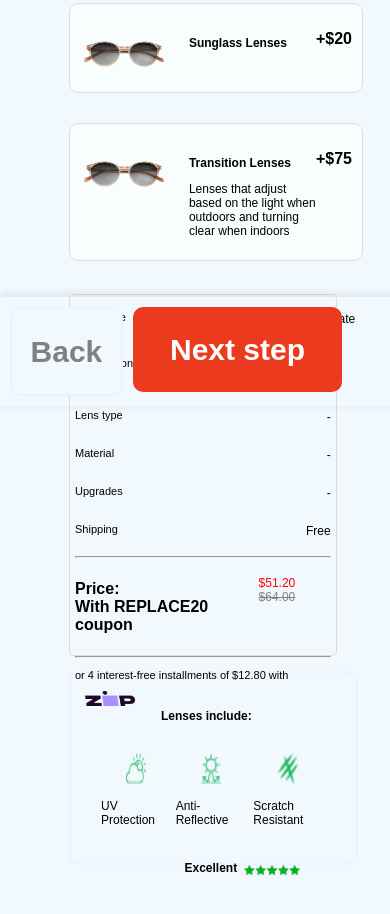
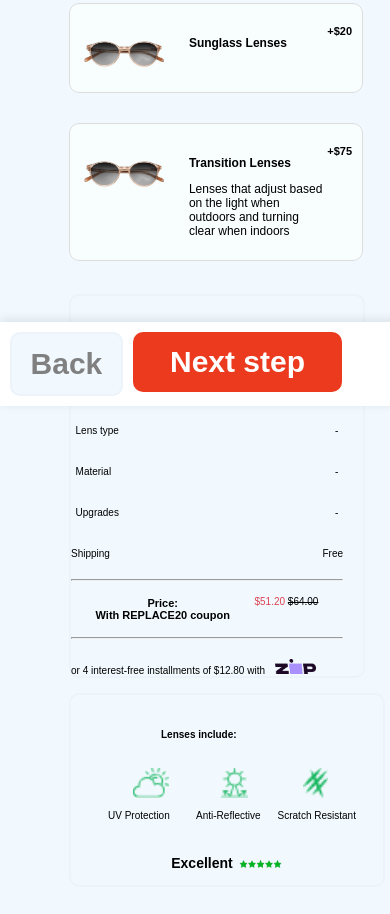
Before and after one commit to Kehinde211/new, a plain HTML site: page page-three.html in a window 390 px wide. Shown: the part 438-1352 px from the top of the page. Drawn offline with Linux system fonts and the light colour scheme.

Commit message:
Update page-three.css

```diff
--- a/css/page-three.css
+++ b/css/page-three.css
@@ -247,7 +247,7 @@ h4 {
     font-weight: bold;
 }
 
-@media (max-width: 480px) {
+@media (max-width: 600px) {
   .container {
       display: flex;
       flex-direction: column;
@@ -257,59 +257,68 @@ h4 {
   }
 
   .sub-container-one, .sub-container-two {
-      width: 100%;
+      min-width: 100%;
       margin-bottom: 15px;
+      font-size: 10px;
   }
 
   .content {
       display: flex;
       flex-direction: row;
       align-items: flex-start;
-      width: 100%;
+      min-width: 100%;
       padding: 10px;
       border: 1px solid #ddd;
       margin-bottom: 10px;
   }
-
 
   .unbolded {
       font-weight: normal;
   }
 
   .free, .price {
-      font-size: 16px;
+      font-size: 11px;
+      padding-left: 10px;
+  }
+
+  .blocked {
+    width: 100%;
+    margin-top: 10px;
   }
 
 .split-one {
-      padding: 5px;
-      border: 1px solid #ddd;
-      border-radius: 5px;
-      margin-bottom: 10px;
-      width: 100%;
-      height: auto;
+  min-width: 100%;
+  font-size: 10px;
+  margin-right: 0;
 }
 
 .split-two {
-    padding: 5px;
-    height: 550px;
+  height: 100px;
+  min-width: 100%;
+  font-size: 10px;
 }
 
-  .frame, .shipping, .oral {
-    font-size: 11px;
+.one {
     padding-left: 0;
+    margin-bottom: 10px;
 }
 
-  .special {
-      color: red;
+.three {
+    flex-direction: row;
+    align-items: flex-start;
 }
 
-  .wrong-no {
-      text-decoration: line-through;
-      color: gray;
+.price, .special {
+    text-align: center;
 }
 
-  #zip {
-      width: 50px;
+.oral {
+    text-align: left;
+}
+
+.inside {
+    flex-direction: column;
+    align-items: center;
 }
 
 .eve {
@@ -318,80 +327,46 @@ h4 {
     margin-bottom: 10px;
 }
 
-
 .imaged {
-      width: 20px;
-      margin-right: 5px;
+    padding-left: 0;
+    margin-right: 10px;
 }
 
-  .excellent {
-      font-size: 12px;
+.sect {
+    flex-direction: column;
+    align-items: center;
 }
 
-  .stars {
-      width: 60px;
-  }
-
-  .form {
-      display: flex;
-      flex-direction: column;
-      width: 100%;
-      padding: 10px;
-  }
-
-  button {
-      padding: 10px 20px;
-      font-size: 16px;
-      width: 100%;
-      margin-bottom: 10px;
-  }
-
-  .four {
-    padding-left: 0;
-    display: flex;
-    justify-content: flex-start;
-    align-items: flex-start;
-    width: 200px;
-    padding-top: 0;
-  }
-
-  #acetate, #type, #presription {
+.excellent, #ex {
+    text-align: center;
     padding-left: 0;
 }
 
-  .sect {
-      width: 100%;
-      text-align: left;
-  }
-
-  .inside {
-      width: 100%;
-      text-align: left;
-  }
-
-  .inside .eve {
-      justify-content: flex-start;
+.starred, #star {
+    height: 30px;
+    margin: 5px 0;
 }
 
 form {
-      display: flex;
-      justify-content: space-between;
-      align-items: flex-start;
-      margin-top: 20px;
-      width: 100%;
-      padding: 10px;
     position: fixed;
     bottom: 0;
     left: 0;
+    width: 100%;
+    padding: 10px;
+    background-color: white;
     box-shadow: 0 -2px 10px rgba(0,0,0,0.1);
+    display: flex;
+    justify-content: space-between;
 }
 
 #back {
-      width: 35%;
+    width: 48%;
+    height: 50px;
 }
 
 #next {
-      width: 100%;
+    width: 55%;
+    height: 50px;
 }
   }
 
```
Lines whose indentation alone changed are shown as unchanged.
